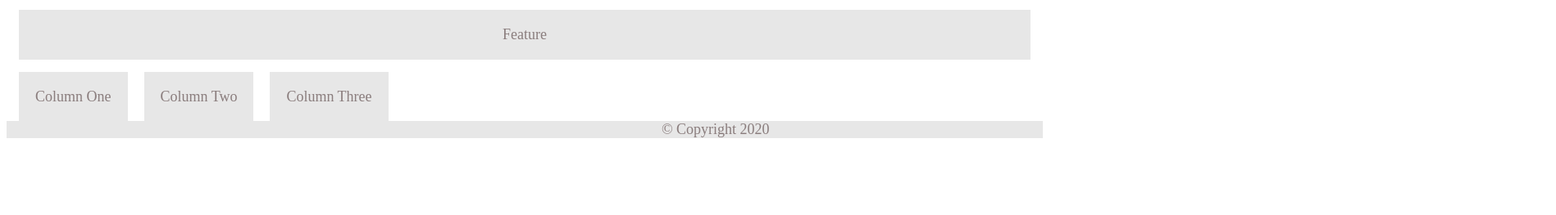
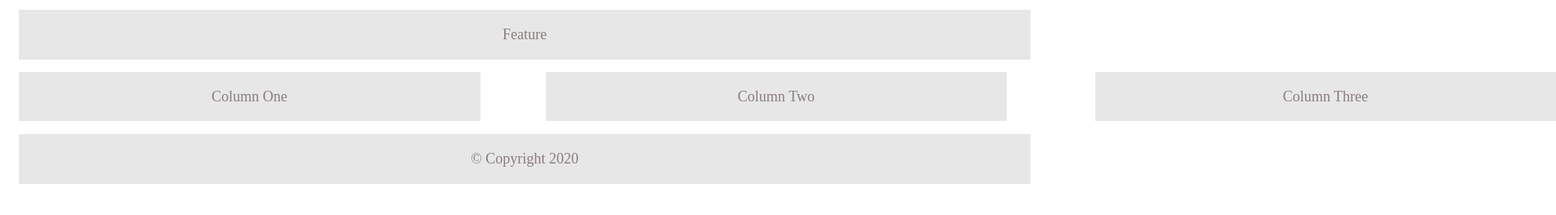
Before and after one commit to surpriseSurprise/CFLMS-CSS-DAY02-Mitterdorfer-Hoebenreich, a plain HTML site: page advanced/hoebenreich.html in a window 1280 px wide. Shown: the part 219-482 px from the top of the page at 82% size, 1898 px wide, since content can reach past the window. Drawn offline with Linux system fonts and the light colour scheme.

Commit message:
css file updated

```diff
--- a/advanced/hoebenreich.css
+++ b/advanced/hoebenreich.css
@@ -26,56 +26,63 @@ a:hover {
 }
 
 .feature {
+    text-align: center;
+    background-color: #e7e7e7;
+    color: #8a7d7d;
+    font-size: 18px;
     padding-top: 20px;
     padding-bottom: 20px;
+    margin: 15px;
+}
+
+footer {
+    position: relative;
     text-align: center;
+    background-color: #e7e7e7;
+    color: #8a7d7d;
     font-size: 18px;
-    color: #8a7d7d;
-    background-color: #e7e7e7;
-    margin: auto 15px;
+    padding-top: 20px;
+    padding-bottom: 20px;
+    margin: 15px;
 }
 
 .columns {
-    width: 100%;
-    margin: 15px;
+    width: 1875px;
+    height: 61px;
+    margin-left: 15px;
 }
+#one {
+    float:left;
+    width:30%;
+    height:20px;
+    background-color: #e7e7e7;
+    color: #8a7d7d;
+    text-align: center;
+    font-size: 18px;
+    padding-top: 20px;
+    padding-bottom: 20px;
 
-#one {
-    float: left;
+}
+#two {
+    float:left;
+    width:30%;
+    height:20px;
+    background-color: #e7e7e7;
+    margin-left: 80px;
     text-align: center;
     color: #8a7d7d;
+    font-size: 18px;
+    padding-top: 20px;
+    padding-bottom: 20px;
+}
+#three {
+    color: #8a7d7d;
+    float:right;
+    width:30%;
+    height:20px;
     background-color: #e7e7e7;
-    padding: 20px;
-    font-size: 18px;
-    margin-right: 20px;
-}
-
-#two {
-    float: left;
-    text-align: center;
-    color: #8a7d7d;
-    background-color: #e7e7e7;
-    padding: 20px;
-    font-size: 18px;
-    margin-left: auto;
-    margin-right: auto;
-}
-
-#three {
-    float: left;
-    text-align: center;
-    color: #8a7d7d;
-    background-color: #e7e7e7;
-    padding: 20px;
-    font-size: 18px;
-    margin-left: 20px;
-    margin-right: 0;
-}
-
-footer {
     text-align: center;
     font-size: 18px;
-    color: #8a7d7d;
-    background-color: #e7e7e7;
-    margin-top:  75px;
+    padding-top: 20px;
+    padding-bottom: 20px;
 }
--- a/advanced/hoebenreich.html
+++ b/advanced/hoebenreich.html
@@ -22,11 +22,9 @@
         <div class="columns">
             <div id="one">Column One</div>
             <div id="two">Column Two</div>
-            <div id="three">Column Three</div>
-    </div>
-        <footer>
-            <p>&copy Copyright 2020</p>
-        </footer>
+            <div" id="three">Column Three</div>
+        </div>
+        <footer>&copy Copyright 2020</footer>
     </div>
 </body>
 </html>
```
